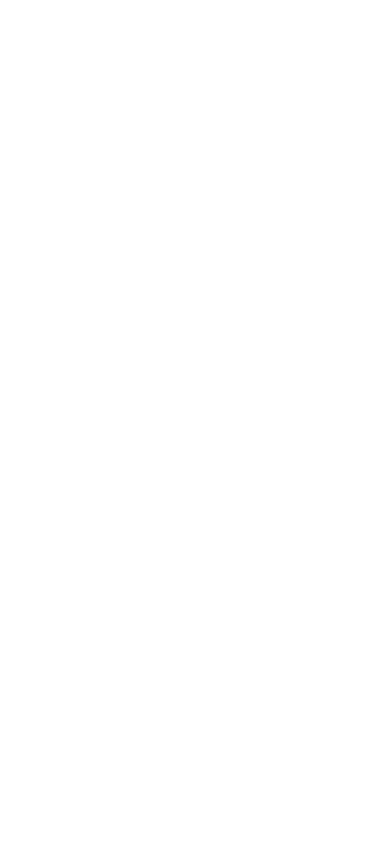
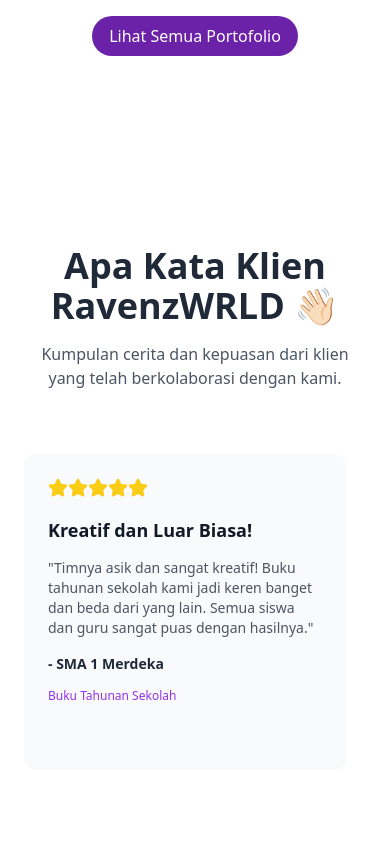
Before and after one commit to Afifwahyu28/ravenz-web-new, a React (Vite) app: page / in a window 390 px wide. Shown: the part 7320-8164 px from the top of the page. Before the commit the page ends 7047 px from the top, so only its background shows below. Built offline with nearby package versions, Linux system fonts and the light colour scheme; a web font is replaced by a local one.

Commit message:
menambahkan alasan memilih kami dan testimoni

```diff
--- a/src/App.jsx
+++ b/src/App.jsx
@@ -8,6 +8,8 @@
 import TentangKami from './components/TentangKami';
 import Portofolio from './components/Portofolio';
 import Hero from './components/Hero';
+import MengapaKami from './components/MengapaKami';
+import Testimoni from './components/Testimoni';
 
 function App() {
   useEffect(() => {
@@ -29,8 +31,14 @@
       {/* Layanan Kami */}
       <LayananKami />
 
+      {/* Mengapa Kami */}
+      <MengapaKami />
+
       {/* Portofolio */}
       <Portofolio />
+
+      {/* Testimoni */}
+      <Testimoni />
 
       {/* Hubungi Kami */}
       <Kontak />
--- /dev/null
+++ b/src/components/MengapaKami.jsx
@@ -0,0 +1,87 @@
+import React from "react";
+import { motion } from "framer-motion";
+import { Video, Users, Wallet, MessageSquareQuote } from "lucide-react";
+
+const fadeInVariant = {
+  hidden: { opacity: 0, y: 30 },
+  visible: (i) => ({
+    opacity: 1,
+    y: 0,
+    transition: {
+      delay: i * 0.2,
+      duration: 0.6,
+      ease: "easeOut",
+    },
+  }),
+};
+
+const MengapaKami = () => {
+  const features = [
+    {
+      icon: (
+        <Video className="w-9 h-9 text-purple-600 transition-colors duration-300 group-hover:text-purple-500" />
+      ),
+      title: "Sinematografi Emosional & Autentik",
+      description:
+        "Kami percaya setiap proyek punya cerita unik. Tim kami ahli dalam mengemas momen menjadi visual sinematik yang menggugah emosi dan terasa otentik, bukan sekadar gambar bergerak.",
+    },
+    {
+      icon: (
+        <Users className="w-9 h-9 text-purple-600 transition-colors duration-300 group-hover:text-purple-500" />
+      ),
+      title: "Tim Muda, Kreatif, dan Responsif",
+      description:
+        "Sebagai tim yang dekat dengan generasi muda, kami paham tren visual saat ini dan selalu terbuka untuk kolaborasi kreatif, baik untuk proyek sekolah maupun komersial.",
+    },
+    {
+      icon: (
+        <Wallet className="w-9 h-9 text-purple-600 transition-colors duration-300 group-hover:text-purple-500" />
+      ),
+      title: "Harga Transparan & Fleksibel",
+      description:
+        "Kami menyadari tiap proyek punya kebutuhan berbeda. Oleh karena itu, kami menyediakan paket layanan fleksibel yang bisa disesuaikan dengan anggaran Anda.",
+    },
+    {
+      icon: (
+        <MessageSquareQuote className="w-9 h-9 text-purple-600 transition-colors duration-300 group-hover:text-purple-500" />
+      ),
+      title: "Fokus pada Branding dan Pesan",
+      description:
+        "Dalam setiap produksi iklan atau film pendek, kami tak hanya merekam visual, tapi juga menyampaikan pesan yang kuat, mendalam, dan tepat sasaran untuk audiens Anda.",
+    },
+  ];
+
+  return (
+    <section
+      id="mengapa-kami"
+      className="px-6 md:px-16 py-20 bg-gray-50 text-center"
+    >
+      <h2 className="text-4xl font-bold mb-12 text-gray-800">
+        Mengapa Memilih RavenzWRLD?
+      </h2>
+      <div className="grid md:grid-cols-2 lg:grid-cols-4 gap-8">
+        {features.map((feature, index) => (
+          <motion.div
+            key={index}
+            className="group bg-white p-6 rounded-xl shadow-lg flex flex-col items-center text-center cursor-pointer transition-all duration-300 hover:bg-black"
+            custom={index}
+            initial="hidden"
+            whileInView="visible"
+            viewport={{ once: true, amount: 0.5 }}
+            variants={fadeInVariant}
+          >
+            <div className="mb-4">{feature.icon}</div>
+            <h3 className="text-lg font-semibold mb-2 text-gray-900 transition-colors duration-300 group-hover:text-purple-500">
+              {feature.title}
+            </h3>
+            <p className="text-sm text-gray-600 transition-colors duration-300 group-hover:text-white">
+              {feature.description}
+            </p>
+          </motion.div>
+        ))}
+      </div>
+    </section>
+  );
+};
+
+export default MengapaKami;
--- a/src/components/Navbar.jsx
+++ b/src/components/Navbar.jsx
@@ -16,6 +16,7 @@
   const navLinks = [
     { name: 'Tentang', href: '#tentang' },
     { name: 'Layanan', href: '#layanan' },
+    { name: 'Mengapa Kami', href: '#mengapa-kami' },
     { name: 'Portofolio', href: '#portofolio' },
     { name: 'Kontak', href: '#kontak' },
   ];
--- a/src/components/Portofolio.jsx
+++ b/src/components/Portofolio.jsx
@@ -7,60 +7,70 @@
 
   const mainItems = [
     {
-      title: 'Short Film – Project',
-      year: '2024',
-      img: 'Portfolio-1.jpeg',
+      title: "Short Film – Project",
+      year: "2024",
+      img: "Portfolio-1.jpeg",
     },
     {
-      title: 'Festival – Musik',
-      year: '2023',
-      img: 'Portfolio-2.jpeg',
+      title: "Festival – Musik",
+      year: "2023",
+      img: "Portfolio-2.jpeg",
     },
     {
-      title: 'Pemrotretan Koreo– Universitas',
-      year: '2024',
-      img: 'Portfolio-3.jpeg',
+      title: "Pemrotretan Koreo– Universitas",
+      year: "2024",
+      img: "Portfolio-3.jpeg",
     },
   ];
 
   const extraItems = [
     {
-      title: 'Pemotretan - Wisuda',
-      year: '2024',
-      img: 'Portofolio-4.png',
+      title: "Pemotretan - Wisuda",
+      year: "2024",
+      img: "Portofolio-4.png",
     },
     {
-      title: 'HUT RI – Dokumenter',
-      year: '2023',
-      img: 'Portofolio-5.png',
+      title: "HUT RI – Dokumenter",
+      year: "2023",
+      img: "Portofolio-5.png",
     },
     {
-      title: 'Mahasiswa Baru – Dokumenter',
-      year: '2022',
-      img: 'Portofolio-6.png',
+      title: "Mahasiswa Baru – Dokumenter",
+      year: "2022",
+      img: "Portofolio-6.png",
     },
   ];
 
   return (
-    <section id="portofolio" className="px-6 md:px-16 py-20 bg-white text-center">
+    <section
+      id="portofolio"
+      className="px-6 md:px-16 py-20 bg-white text-center"
+    >
       <h2 className="text-4xl font-bold mb-10">Portofolio</h2>
 
       <div className="grid md:grid-cols-3 gap-8">
         {mainItems.map((item, idx) => (
-          <div key={idx}>
+          <motion.div
+            key={idx}
+            className="group cursor-pointer"
+            whileHover={{ y: -8, scale: 1.03, transition: { duration: 0.2 } }}
+          >
             <img
               src={item.img}
               alt={item.title}
-              className="w-full h-[300px] object-cover rounded-xl mb-3 shadow-lg"
+              className="w-full h-[300px] object-cover rounded-xl mb-3 shadow-lg transition-shadow duration-200 group-hover:shadow-xl"
             />
             <h3 className="text-lg font-semibold">{item.title}</h3>
             <p className="text-sm text-gray-600">{item.year}</p>
-          </div>
+          </motion.div>
         ))}
       </div>
 
       <div className="mt-8">
-        <Button onClick={() => setShowAll(true)} className="bg-purple-800 hover:bg-purple-700">
+        <Button
+          onClick={() => setShowAll(true)}
+          className="bg-purple-800 hover:bg-purple-700"
+        >
           Lihat Semua Portofolio
         </Button>
       </div>
--- /dev/null
+++ b/src/components/Testimoni.jsx
@@ -0,0 +1,116 @@
+import React, { useState, useRef, useEffect } from "react";
+import { motion } from "framer-motion";
+import { Star, ChevronLeft, ChevronRight } from "lucide-react";
+
+const Testimoni = () => {
+  const testimonials = [
+    {
+      name: "SMA 1 Merdeka",
+      project: "Buku Tahunan Sekolah",
+      title: "Kreatif dan Luar Biasa!",
+      quote:
+        "Timnya asik dan sangat kreatif! Buku tahunan sekolah kami jadi keren banget dan beda dari yang lain. Semua siswa dan guru sangat puas dengan hasilnya.",
+      stars: 5,
+    },
+    {
+      name: "Kopi Senja",
+      project: "Iklan Digital",
+      title: "Iklan yang Menjual",
+      quote:
+        "Iklan produk kami dieksekusi dengan sangat profesional. Hasilnya melebihi ekspektasi dan engagement media sosial kami meningkat drastis. Terima kasih, RavenzWRLD!",
+      stars: 5,
+    },
+    {
+      name: "Festival Film Indie",
+      project: "Short Film",
+      title: "Storytelling yang Kuat",
+      quote:
+        "Short film yang mereka produksi punya storytelling yang kuat dan visual yang sangat menyentuh. Benar-benar tim yang berbakat dan recommended!",
+      stars: 5,
+    },
+    {
+      name: "BEM Universitas Bangsa",
+      project: "Dokumentasi Acara",
+      title: "Pelayanan Cepat & Profesional",
+      quote:
+        "Prosesnya sangat cepat dan mudah. Mereka berhasil menangkap semua momen penting di acara kami dengan sinematik. Sangat profesional.",
+      stars: 5,
+    },
+    {
+      name: "Brand Fashion Lokal",
+      project: "Iklan Koleksi Baru",
+      title: "Visual yang Estetik",
+      quote:
+        "RavenzWRLD berhasil menerjemahkan visi brand kami ke dalam visual yang estetik dan sesuai dengan target pasar kami. Kerja yang bagus!",
+      stars: 5,
+    },
+  ];
+
+  const [width, setWidth] = useState(0);
+  const carousel = useRef();
+
+  useEffect(() => {
+    setWidth(carousel.current.scrollWidth - carousel.current.offsetWidth);
+  }, []);
+
+  return (
+    <section id="testimoni" className="px-6 md:px-16 py-20 bg-white">
+      <div className="text-center max-w-2xl mx-auto">
+        <h2 className="text-4xl font-bold mb-3 text-gray-800">
+          Apa Kata Klien RavenzWRLD 👋🏻
+        </h2>
+        <p className="text-gray-600">
+          Kumpulan cerita dan kepuasan dari klien yang telah berkolaborasi
+          dengan kami.
+        </p>
+      </div>
+
+      <motion.div
+        ref={carousel}
+        className="cursor-grab overflow-hidden mt-12 relative"
+      >
+        <motion.div
+          drag="x"
+          dragConstraints={{ right: 0, left: -width }}
+          className="flex gap-6 py-4"
+          whileTap={{ cursor: "grabbing" }}
+        >
+          {testimonials.map((testimonial, index) => (
+            <motion.div
+              key={index}
+              className="min-w-[80%] md:min-w-[40%] lg:min-w-[30%] bg-gray-50 p-6 rounded-xl border border-gray-200 shadow-sm"
+              whileHover={{ y: -8, scale: 1.03, transition: { duration: 0.2 } }}
+            >
+              <div className="flex mb-2">
+                {[...Array(testimonial.stars)].map((_, i) => (
+                  <Star
+                    key={i}
+                    className="w-5 h-5 text-yellow-400 fill-current"
+                  />
+                ))}
+              </div>
+              <h3 className="font-bold text-lg mb-2 text-gray-900">
+                {testimonial.title}
+              </h3>
+              <p className="text-sm text-gray-600 mb-4">
+                "{testimonial.quote}"
+              </p>
+              <p className="text-sm font-semibold text-gray-800">
+                - {testimonial.name}
+              </p>
+              <p className="text-xs text-purple-600 font-medium">
+                {testimonial.project}
+              </p>
+            </motion.div>
+          ))}
+        </motion.div>
+      </motion.div>
+
+      <div className="hidden md:flex justify-center mt-8 gap-6 items-center">
+        <p className="text-m text-gray-600">Geser untuk melihat lebih banyak</p>
+      </div>
+    </section>
+  );
+};
+
+export default Testimoni;
```
